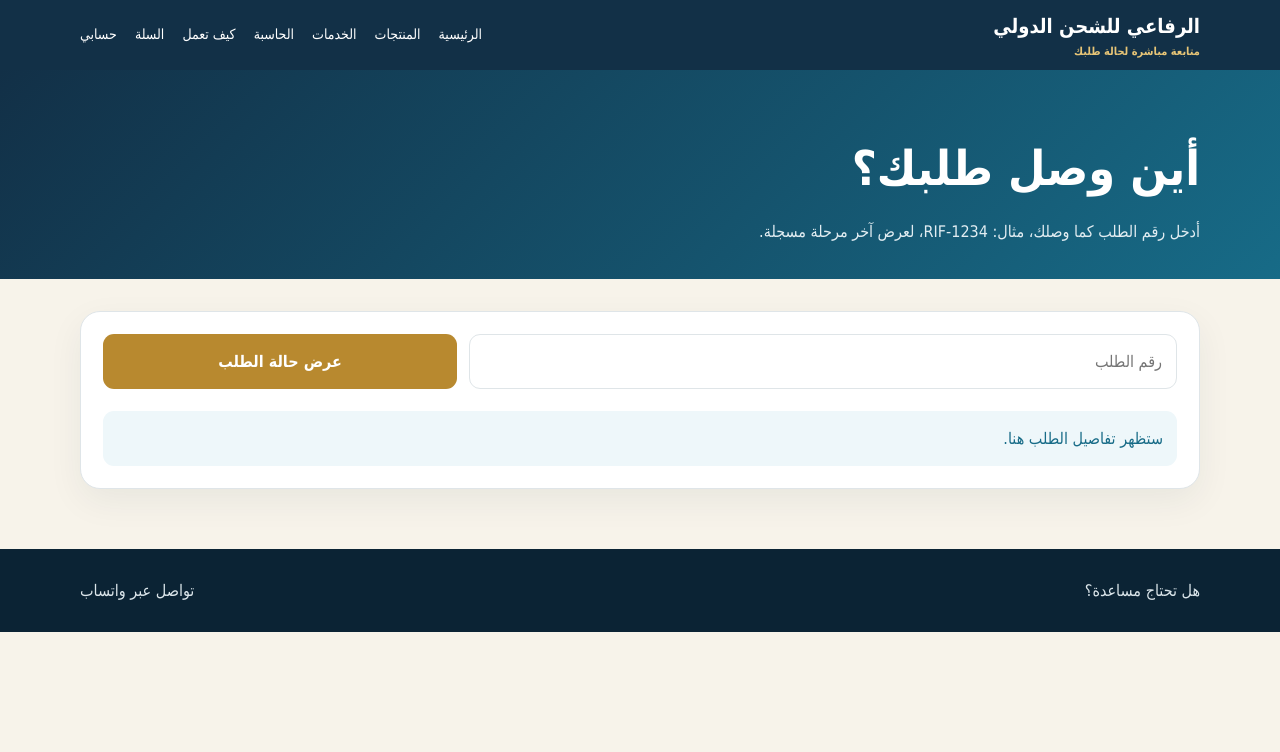
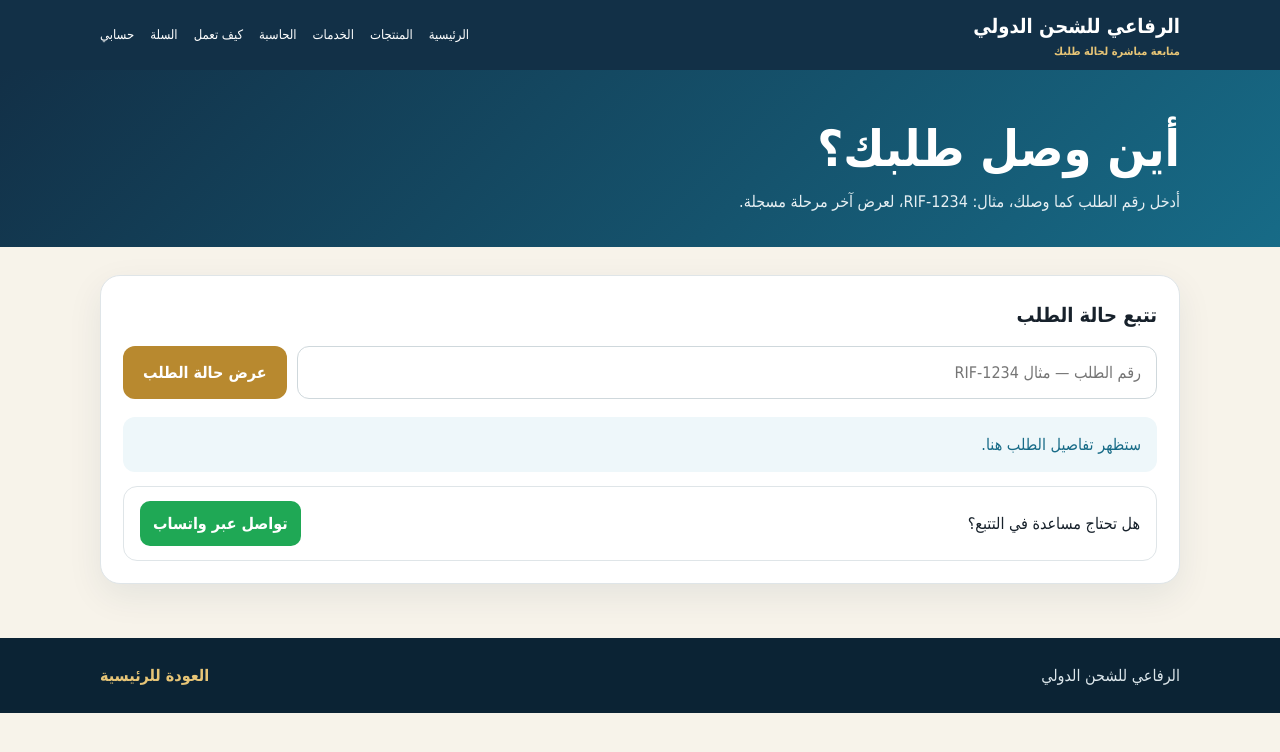
Before and after one commit to moabdalhai1995-afk/alrifai-shipping-platform, a website: page tracking.html in a window 1280 px wide. Drawn offline with Linux system fonts and the light colour scheme.

Commit message:
Fix tracking page styling with inline fallback

```diff
--- a/tracking.html
+++ b/tracking.html
@@ -1,11 +1,34 @@
-<!doctype html><html lang="ar" dir="rtl"><head><meta charset="utf-8"><meta name="viewport" content="width=device-width,initial-scale=1"><title>تتبع الطلب | الرفاعي للشحن الدولي</title><link rel="stylesheet" href="/public-sections.css"></head><body>
-<header class="top"><div class="wrap nav"><a class="brand" href="/"><span>الرفاعي للشحن الدولي</span><small>متابعة مباشرة لحالة طلبك</small></a><nav class="links"><a href="/">الرئيسية</a><a href="/products.html">المنتجات</a><a href="/services.html">الخدمات</a><a href="/calculator.html">الحاسبة</a><a href="/how-it-works.html">كيف تعمل</a><a href="/cart.html">السلة</a><a href="/account.html">حسابي</a></nav></div></header>
+<!doctype html>
+<html lang="ar" dir="rtl">
+<head>
+<meta charset="utf-8">
+<meta name="viewport" content="width=device-width,initial-scale=1,viewport-fit=cover">
+<meta name="theme-color" content="#123047">
+<title>تتبع الطلب | الرفاعي للشحن الدولي</title>
+<link rel="stylesheet" href="/public-sections.css?v=3.8.6">
+<style id="tracking-inline-fallback">
+:root{--navy:#123047;--blue:#176b87;--gold:#b8892f;--cream:#f7f3ea;--white:#fff;--text:#17212b;--muted:#66727c;--line:#dfe5e8;--ok:#16834a}
+*{box-sizing:border-box}body{margin:0;background:var(--cream);color:var(--text);font-family:Tahoma,Arial,sans-serif;line-height:1.7}a{text-decoration:none;color:inherit}.wrap{width:min(1080px,calc(100% - 28px));margin:auto}
+.top{background:var(--navy);color:#fff}.nav{min-height:70px;display:flex;align-items:center;justify-content:space-between;gap:20px}.brand{font-size:20px;font-weight:900}.brand small{display:block;color:#e7c577;font-size:11px;font-weight:700}.links{display:flex;gap:16px;align-items:center;font-size:13px}.links a{color:#fff}.links a:hover{color:#e7c577}
+.hero{padding:48px 0 32px;background:linear-gradient(135deg,#123047,#176b87);color:#fff}.hero h1{font-size:clamp(32px,7vw,50px);margin:0 0 7px;line-height:1.25}.hero p{margin:0;color:#e6eff3;font-size:16px;max-width:700px}
+.main{padding:28px 0 54px}.panel{background:#fff;border:1px solid var(--line);border-radius:20px;padding:22px;box-shadow:0 12px 35px rgba(18,48,71,.08)}.track-form{display:grid;grid-template-columns:minmax(0,1fr) auto;gap:10px;align-items:stretch}.track-form input{width:100%;min-height:52px;padding:12px 15px;border:1px solid #cfd8dc;border-radius:12px;font:inherit;background:#fff;outline:none}.track-form input:focus{border-color:var(--blue);box-shadow:0 0 0 3px rgba(23,107,135,.12)}.btn{border:0;border-radius:12px;padding:12px 20px;font:inherit;font-weight:900;cursor:pointer}.primary{background:var(--gold);color:#fff}.primary:active{transform:translateY(1px)}
+.result{margin-top:18px}.notice{padding:14px 16px;border-radius:12px;background:#eef7fa;color:var(--blue)}.empty{padding:28px;text-align:center;color:var(--muted);background:#fafafa;border-radius:12px}.steps{display:grid;grid-template-columns:repeat(4,1fr);gap:10px}.step{padding:17px 8px;border:1px solid var(--line);border-radius:14px;text-align:center;color:var(--muted);background:#fff}.step i{display:block;width:34px;height:34px;line-height:34px;margin:0 auto 8px;border-radius:50%;background:#edf1f3;font-style:normal}.step.done{border-color:#9bd3b6;color:var(--ok);background:#f2fbf6}.step.done i{background:var(--ok);color:#fff}
+.help-card{margin-top:14px;display:flex;align-items:center;justify-content:space-between;gap:12px;padding:14px 16px;border:1px solid var(--line);border-radius:14px;background:#fff}.whatsapp-link{display:inline-flex;align-items:center;justify-content:center;border-radius:10px;padding:9px 13px;background:#1fa855;color:#fff;font-weight:800}
+footer{background:#0b2334;color:#dbe5ea;padding:24px 0}.footer-row{display:flex;justify-content:space-between;gap:20px;align-items:center}.footer-row a{color:#e7c577;font-weight:800}
+@media(max-width:800px){.links{display:none}.steps{grid-template-columns:1fr 1fr}.hero{padding:38px 0 28px}.nav{min-height:62px}}
+@media(max-width:560px){.wrap{width:min(100% - 22px,1080px)}.hero h1{font-size:36px}.hero p{font-size:15px}.main{padding-top:18px}.panel{padding:15px;border-radius:16px}.track-form{grid-template-columns:1fr}.track-form .btn{min-height:50px;width:100%}.steps{grid-template-columns:1fr}.help-card{align-items:stretch;flex-direction:column}.whatsapp-link{width:100%}.footer-row{display:block;text-align:center}.footer-row a{display:block;margin-top:6px}}
+</style>
+</head>
+<body>
+<header class="top"><div class="wrap nav"><a class="brand" href="/"><span>الرفاعي للشحن الدولي</span><small>متابعة مباشرة لحالة طلبك</small></a><nav class="links" aria-label="التنقل الرئيسي"><a href="/">الرئيسية</a><a href="/products.html">المنتجات</a><a href="/services.html">الخدمات</a><a href="/calculator.html">الحاسبة</a><a href="/how-it-works.html">كيف تعمل</a><a href="/cart.html">السلة</a><a href="/account.html">حسابي</a></nav></div></header>
 <section class="hero"><div class="wrap"><h1>أين وصل طلبك؟</h1><p>أدخل رقم الطلب كما وصلك، مثال: RIF-1234، لعرض آخر مرحلة مسجلة.</p></div></section>
-<main class="main"><div class="wrap"><section class="panel"><form id="form" class="toolbar"><input id="orderNo" class="field" required autocomplete="off" placeholder="رقم الطلب"><button class="btn primary">عرض حالة الطلب</button></form><div id="result" class="result notice">ستظهر تفاصيل الطلب هنا.</div></section></div></main>
-<footer><div class="wrap footer-row"><span>هل تحتاج مساعدة؟</span><a href="https://wa.me/966540407193?text=السلام%20عليكم،%20أحتاج%20مساعدة%20في%20تتبع%20طلبي" target="_blank" rel="noopener">تواصل عبر واتساب</a></div></footer>
+<main class="main"><div class="wrap"><section class="panel" aria-labelledby="trackingTitle"><h2 id="trackingTitle" style="margin:0 0 14px;font-size:20px">تتبع حالة الطلب</h2><form id="form" class="track-form"><input id="orderNo" required autocomplete="off" inputmode="text" placeholder="رقم الطلب — مثال RIF-1234" aria-label="رقم الطلب"><button class="btn primary">عرض حالة الطلب</button></form><div id="result" class="result notice" aria-live="polite">ستظهر تفاصيل الطلب هنا.</div><div class="help-card"><span>هل تحتاج مساعدة في التتبع؟</span><a class="whatsapp-link" href="https://wa.me/966540407193?text=السلام%20عليكم،%20أحتاج%20مساعدة%20في%20تتبع%20طلبي" target="_blank" rel="noopener">تواصل عبر واتساب</a></div></section></div></main>
+<footer><div class="wrap footer-row"><span>الرفاعي للشحن الدولي</span><a href="/">العودة للرئيسية</a></div></footer>
 <script>
 const labels=["تم استلام الطلب","تأكيد السعر والتوفر","الشراء والتجهيز","تم الشحن"];
 function safe(v){return String(v??"").replace(/[&<>"']/g,c=>({"&":"&amp;","<":"&lt;",">":"&gt;",'"':"&quot;","'":"&#39;"}[c]))}
 form.addEventListener("submit",async e=>{e.preventDefault();const id=orderNo.value.trim();result.className="result notice";result.textContent="جاري التحقق…";try{const r=await fetch("/api/orders/"+encodeURIComponent(id)),d=await r.json();if(!r.ok)throw new Error(d.error||"تعذر جلب الطلب");const o=d.order;if(Number(o.status)===4){result.innerHTML=`<div class="empty">تم إلغاء الطلب <b>${safe(o.order_no)}</b></div>`;return}result.className="result";result.innerHTML=`<div class="steps">${labels.map((label,i)=>`<div class="step ${i<=Number(o.status)?"done":""}"><i>${i<=Number(o.status)?"✓":"○"}</i><b>${label}</b></div>`).join("")}</div><p class="notice">الطلب: <b>${safe(o.order_no)}</b> — ${safe(o.product)} — الوجهة: ${safe(o.city)}</p>`}catch(error){result.innerHTML=`<div class="empty">${safe(error.message)}</div>`}});
 const query=new URLSearchParams(location.search).get("order");if(query){orderNo.value=query;form.requestSubmit()}
-</script></body></html>
+</script>
+</body>
+</html>
```
